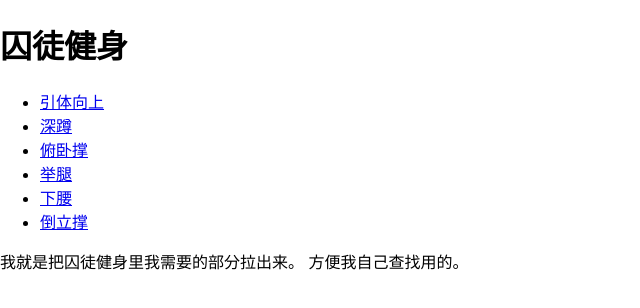
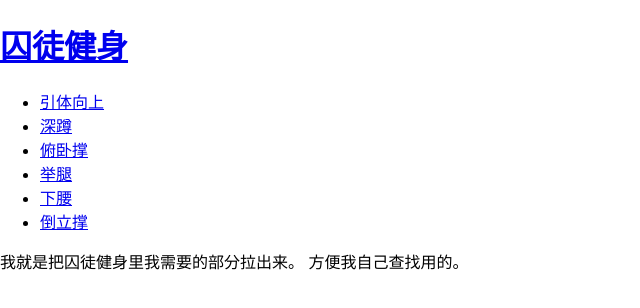
Before and after one commit to jianzuguan/convict-conditioning, a React (Create React App) app: page / in a window 1280 px wide. Shown: the top 308 px of the page, without its empty margins (0-640 px from the left). Built offline with nearby package versions, Linux system fonts and the light colour scheme.

Commit message:
link title to homepage

```diff
--- a/src/App.tsx
+++ b/src/App.tsx
@@ -6,7 +6,9 @@ function App() {
   return (
     <HashRouter>
       <div>
-        <h1>囚徒健身</h1>
+        <a href="/convict-conditioning">
+          <h1>囚徒健身</h1>
+        </a>
 
         <ul>
           <li>
```
